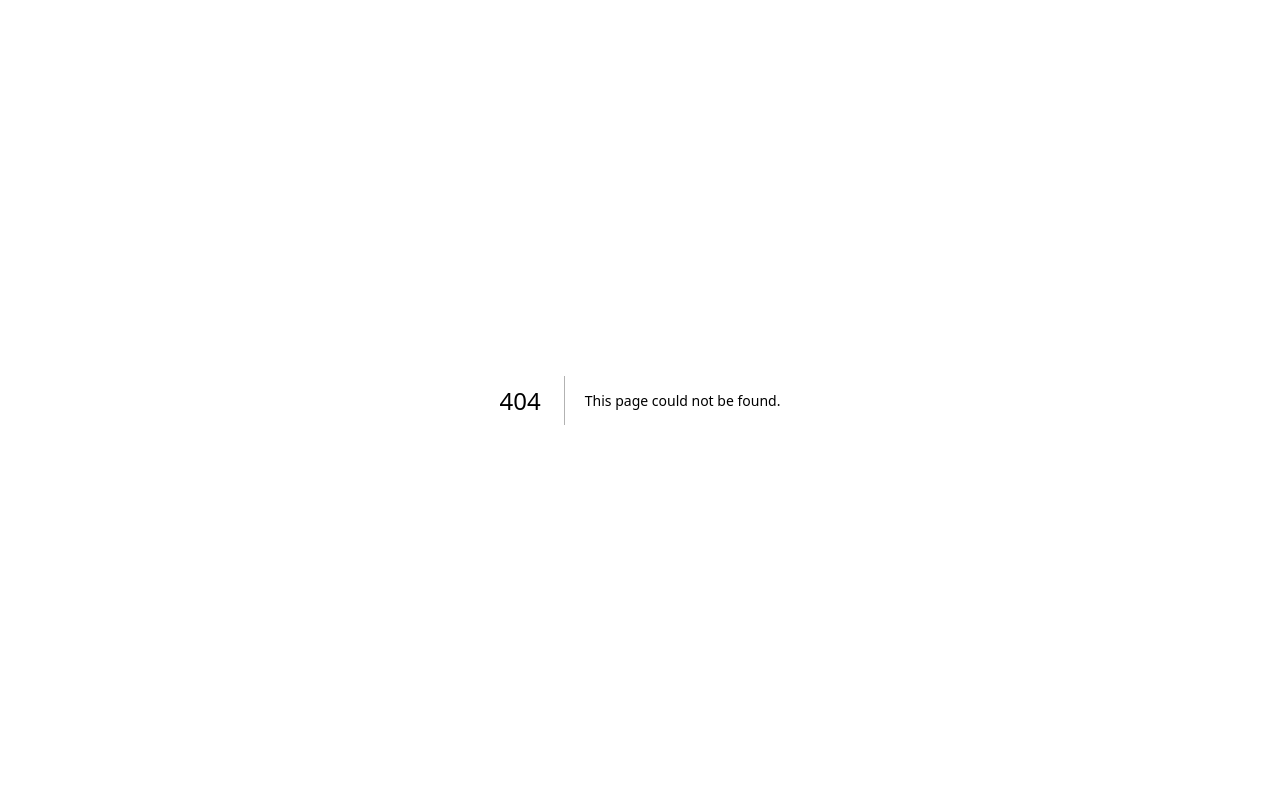
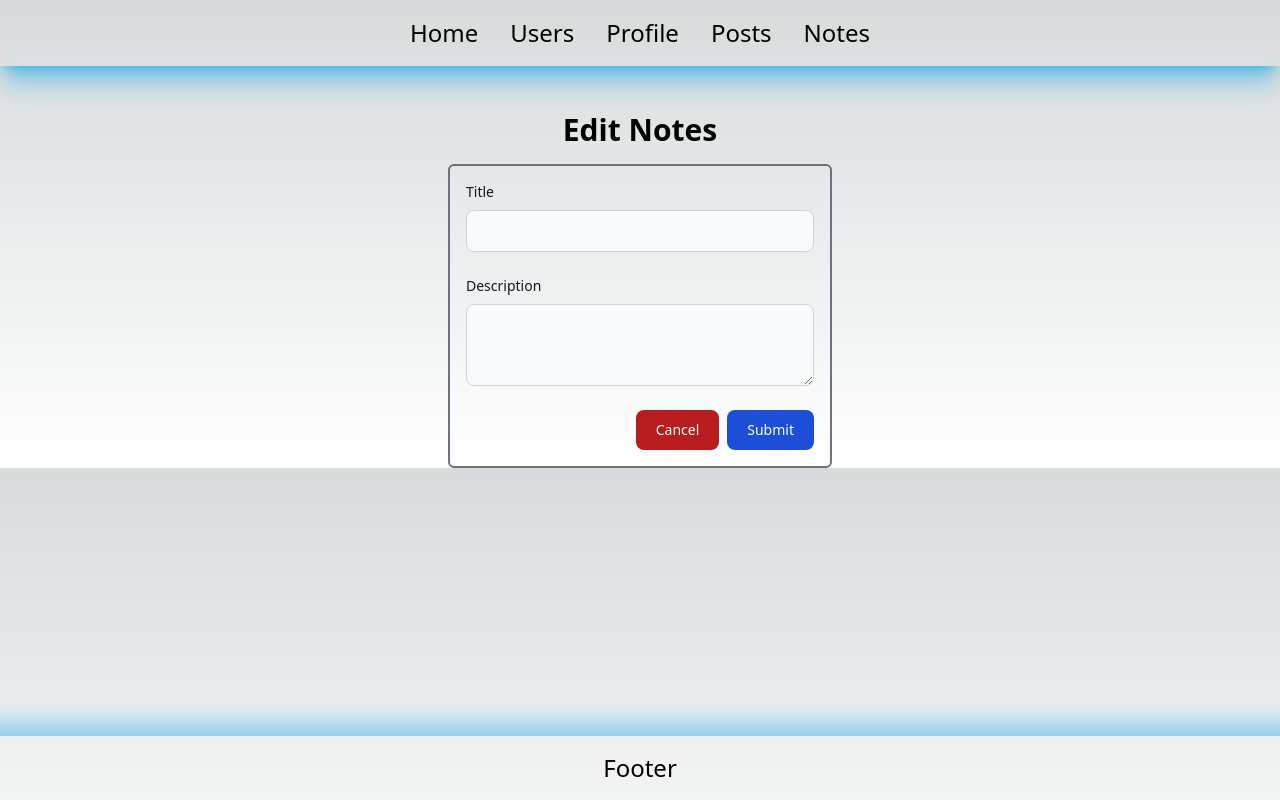
Before and after one commit to davadwis/belajar-nextjs, a Next.js app: page /notes/edit/1 in a window 1280 px wide. Before the commit this address had no page. Built offline with nearby package versions, Linux system fonts and the light colour scheme; no server answers.

Commit message:
tugas hari-13

```diff
--- a/pages/notes/[id].js
+++ b/pages/notes/[id].js
@@ -1,40 +1,87 @@
 import dynamic from "next/dynamic";
+import Link from "next/link";
 import { useRouter } from "next/router";
+import { useState, useEffect } from "react";
 
 const DynamicLayout = dynamic(() => import("@/layout"), {
   loading: () => <p>Loading...</p>,
 });
 
-const DetailNotes = ({ notes }) => {
+const DetailNotes = () => {
   const router = useRouter();
 
-  let data = notes.data;
+  const { id } = router?.query;
+
+  const [notes, setNotes] = useState();
+
+  const handleDelete = async (id) => {
+    try {
+      const response = await fetch(
+        `https://paace-f178cafcae7b.nevacloud.io/api/notes/delete/${id}`,
+        {
+          method: "DELETE",
+        }
+      );
+      const result = await response.json();
+      if (result?.success) {
+        router.push("/notes");
+      }
+    } catch (error) {}
+  };
+
+  useEffect(() => {
+    async function fetchingData() {
+      const res = await fetch(
+        `https://paace-f178cafcae7b.nevacloud.io/api/notes/${id}`
+      );
+      const listNotes = await res.json();
+      setNotes(listNotes?.data);
+    }
+    fetchingData();
+  }, [id]);
 
   return (
     <>
       <DynamicLayout
-        metaTitle={"Notes " + data?.title}
-        metaDescription={"All Detail From Notes" + data?.title}
+        metaTitle={"Notes " + notes?.title}
+        metaDescription={"All Detail From Notes" + notes?.title}
       >
         <div className="w-full m-auto grid place-content-center mt-24">
           <h2 className="text-3xl font-semibold py-4">Notes: </h2>
           <div className="grid content-center justify-items-center font-light text-2xl">
             <div className="border-2 border-gray-500 rounded-md p-4 w-96">
-              <h3 className="font-semibold">{data?.title}</h3>
+              <h3 className="font-semibold">{notes?.title}</h3>
               <p className="text-base pt-3">Description: </p>
-              <p className="text-gray-400 text-justify">{data?.description}</p>
-              <div
-                className="grid justify-center pt-4"
+              <p className="text-gray-400 text-justify">{notes?.description}</p>
+              <div className="grid justify-center pt-4">
+                <div className="flex pt-6">
+                  <button
                     onClick={() => router.back()}
+                    className="relative inline-flex items-center justify-center p-0.5 mb-2 mr-2 overflow-hidden text-sm font-medium text-gray-900 rounded-lg group bg-gradient-to-br from-cyan-500 to-blue-500 group-hover:from-cyan-500 group-hover:to-blue-500 hover:text-white dark:text-white focus:ring-4 focus:outline-none focus:ring-cyan-200 dark:focus:ring-cyan-800"
                   >
-                <button className="relative inline-flex items-center justify-center p-0.5 mb-2 mr-2 overflow-hidden text-sm font-medium text-gray-900 rounded-lg group bg-gradient-to-br from-cyan-500 to-blue-500 group-hover:from-cyan-500 group-hover:to-blue-500 hover:text-white dark:text-white focus:ring-4 focus:outline-none focus:ring-cyan-200 dark:focus:ring-cyan-800">
                     <span className="relative px-5 py-2.5 transition-all ease-in duration-75 bg-white dark:bg-gray-900 rounded-md group-hover:bg-opacity-0">
                       Back
                     </span>
                   </button>
+                  <Link href={`/notes/edit/${notes?.id}`}>
+                    <button className="relative inline-flex items-center justify-center p-0.5 mb-2 mr-2 overflow-hidden text-sm font-medium text-gray-900 rounded-lg group bg-gradient-to-br from-teal-300 to-lime-300 group-hover:from-teal-300 group-hover:to-lime-300 dark:text-white dark:hover:text-gray-900 focus:ring-4 focus:outline-none focus:ring-lime-200 dark:focus:ring-lime-800">
+                      <span className="relative px-5 py-2.5 transition-all ease-in duration-75 bg-white dark:bg-gray-900 rounded-md group-hover:bg-opacity-0">
+                        Edit
+                      </span>
+                    </button>
+                  </Link>
+                  <button
+                    onClick={() => handleDelete(notes?.id)}
+                    className="relative inline-flex items-center justify-center p-0.5 mb-2 mr-2 overflow-hidden text-sm font-medium text-gray-900 rounded-lg group bg-gradient-to-br from-pink-500 to-orange-400 group-hover:from-pink-500 group-hover:to-orange-400 hover:text-white dark:text-white focus:ring-4 focus:outline-none focus:ring-pink-200 dark:focus:ring-pink-800"
+                  >
+                    <span className="relative px-5 py-2.5 transition-all ease-in duration-75 bg-white dark:bg-gray-900 rounded-md group-hover:bg-opacity-0">
+                      Delete
+                    </span>
+                  </button>
+                </div>
               </div>
               <div className="grid justify-end pt-2 pb-2">
-                <p className="text-xs">Updated at: {data?.updated_at}</p>
+                <p className="text-xs">Updated at: {notes?.updated_at}</p>
               </div>
             </div>
           </div>
@@ -45,27 +92,27 @@ const DetailNotes = ({ notes }) => {
 };
 export default DetailNotes;
 
-export async function getStaticPaths() {
-  const res = await fetch("https://paace-f178cafcae7b.nevacloud.io/api/notes");
-  const notes = await res.json();
+// export async function getStaticPaths() {
+//   const res = await fetch("https://paace-f178cafcae7b.nevacloud.io/api/notes");
+//   const notes = await res.json();
 
-  const paths = notes.data.map((item) => ({
-    params: {
-      id: item.id,
-    },
-  }));
+//   const paths = notes.data.map((item) => ({
+//     params: {
+//       id: item.id,
+//     },
+//   }));
 
-  return {
-    paths,
-    fallback: false,
-  };
-}
+//   return {
+//     paths,
+//     fallback: false,
+//   };
+// }
 
-export async function getStaticProps(context) {
-  const { id } = context.params;
-  const res = await fetch(
-    `https://paace-f178cafcae7b.nevacloud.io/api/notes/${id}`
-  );
-  const notes = await res.json();
-  return { props: { notes }, revalidate: 10 };
-}
+// export async function getStaticProps(context) {
+//   const { id } = context.params;
+//   const res = await fetch(
+//     `https://paace-f178cafcae7b.nevacloud.io/api/notes/${id}`
+//   );
+//   const notes = await res.json();
+//   return { props: { notes }, revalidate: 10 };
+// }
--- /dev/null
+++ b/pages/notes/edit/[id].js
@@ -0,0 +1,123 @@
+import dynamic from "next/dynamic";
+import { useRouter } from "next/router";
+import { useEffect, useState } from "react";
+
+const DynamicLayout = dynamic(() => import("@/layout"), {
+  loading: () => <p>Loading...</p>,
+});
+
+const EditNotes = () => {
+  const router = useRouter();
+
+  const { id } = router?.query;
+
+  const [notes, setNotes] = useState({
+    title: "",
+    description: "",
+  });
+
+  const HandleSubmit = async () => {
+    try {
+      const response = await fetch(
+        `https://paace-f178cafcae7b.nevacloud.io/api/notes/update/${id}`,
+        {
+          method: "PATCH",
+          headers: {
+            "Content-Type": "application/json",
+          },
+          body: JSON.stringify({
+            title: notes?.title,
+            description: notes?.description,
+          }),
+        }
+      );
+
+      const result = await response.json();
+      if (result?.success) {
+        router.push("/notes");
+      }
+    } catch (error) {}
+  };
+
+  useEffect(() => {
+    async function fetchingData() {
+      const res = await fetch(
+        `https://paace-f178cafcae7b.nevacloud.io/api/notes/${id}`
+      );
+      const listNotes = await res.json();
+      setNotes(listNotes?.data);
+    }
+    fetchingData();
+  }, [id]);
+
+  return (
+    <>
+      <DynamicLayout
+        metaTitle="Add New Notes"
+        metaDescription="Form to Make a New Notes"
+      >
+        <div className="w-full m-auto grid place-content-center mt-24">
+          <h2 className="text-3xl font-semibold py-4 text-center">
+            Edit Notes
+          </h2>
+          <div className="grid content-center justify-items-center font-light text-2xl">
+            <div className="border-2 border-gray-500 rounded-md p-4 w-96">
+              <div className="mb-6">
+                <label
+                  htmlFor="base-input"
+                  className="block mb-2 text-sm font-medium text-gray-900 dark:text-white"
+                >
+                  Title
+                </label>
+                <input
+                  type="text"
+                  name="title"
+                  id="title"
+                  value={notes?.title}
+                  onChange={(event) =>
+                    setNotes({ ...notes, title: event.target.value })
+                  }
+                  className="bg-gray-50 border border-gray-300 text-gray-900 text-sm rounded-lg focus:ring-blue-500 focus:border-blue-500 block w-full p-2.5 dark:bg-gray-700 dark:border-gray-600 dark:placeholder-gray-400 dark:text-white dark:focus:ring-blue-500 dark:focus:border-blue-500"
+                />
+              </div>
+              <div className="mb-6">
+                <label
+                  htmlFor="large-input"
+                  className="block mb-2 text-sm font-medium text-gray-900 dark:text-white"
+                >
+                  Description
+                </label>
+                <textarea
+                  type="text"
+                  name="description"
+                  id="description"
+                  value={notes?.description}
+                  onChange={(event) =>
+                    setNotes({ ...notes, description: event.target.value })
+                  }
+                  className="text-base block w-full p-4 text-gray-900 border border-gray-300 rounded-lg bg-gray-50 sm:text-md focus:ring-blue-500 focus:border-blue-500 dark:bg-gray-700 dark:border-gray-600 dark:placeholder-gray-400 dark:text-white dark:focus:ring-blue-500 dark:focus:border-blue-500"
+                ></textarea>
+              </div>
+              <div className="flex place-content-end gap-2">
+                <button
+                  onClick={() => router.back()}
+                  className="text-white bg-red-700 hover:bg-red-800 focus:ring-4 focus:outline-none focus:ring-red-300 font-medium rounded-lg text-sm px-5 py-2.5 text-center dark:bg-red-600 dark:hover:bg-red-700 dark:focus:ring-red-800"
+                >
+                  Cancel
+                </button>
+                <button
+                  type="submit"
+                  onClick={() => HandleSubmit()}
+                  className="text-white bg-blue-700 hover:bg-blue-800 focus:ring-4 focus:outline-none focus:ring-blue-300 font-medium rounded-lg text-sm px-5 py-2.5 text-center dark:bg-blue-600 dark:hover:bg-blue-700 dark:focus:ring-blue-800"
+                >
+                  Submit
+                </button>
+              </div>
+            </div>
+          </div>
+        </div>
+      </DynamicLayout>
+    </>
+  );
+};
+export default EditNotes;
--- a/pages/notes/index.js
+++ b/pages/notes/index.js
@@ -10,6 +10,21 @@ const DynamicLayout = dynamic(() => import("@/layout"), {
 const Notes = () => {
   const router = useRouter();
   const [notes, setNotes] = useState();
+
+  const handleDelete = async (id) => {
+    try {
+      const response = await fetch(
+        `https://paace-f178cafcae7b.nevacloud.io/api/notes/delete/${id}`,
+        {
+          method: "DELETE",
+        }
+      );
+      const result = await response.json();
+      if (result?.success) {
+        router.reload();
+      }
+    } catch (error) {}
+  };
 
   useEffect(() => {
     async function fetchingData() {
@@ -25,7 +40,7 @@ const Notes = () => {
   return (
     <>
       <DynamicLayout metaTitle="Notes" metaDescription="All Notes">
-        <div className="w-full grid place-content-center mt-24">
+        <div className="w-full grid place-content-center mt-24 mb-24">
           <div className="flex justify-between">
             <h2 className="text-3xl font-semibold">Notes: </h2>
             <Link href={`/notes/add`}>
@@ -36,34 +51,37 @@ const Notes = () => {
               </button>
             </Link>
           </div>
-          <div className="grid grid-cols-2 p-4 font-light text-2xl gap-4 place-content-center">
+          <div className="grid md:grid-cols-2 p-4 font-light text-2xl gap-4 place-content-center">
             {notes?.data?.map((item) => (
               <>
-                <div className="border-2 border-gray-500 rounded-md p-4">
+                <div className="border-2 border-gray-500 rounded-md p-4 w-96">
                   <h3 className="font-semibold">{item?.title}</h3>
-                  <p className="text-gray-400 text-lg">{item.description}</p>
+                  <p className="text-gray-400 text-lg line-clamp-1">
+                    {item?.description}
+                  </p>
                   <div className="flex pt-6 place-content-end">
-                    {/* <Link href={`/notes/${item?.id}`}>
+                    <Link href={`/notes/${item?.id}`}>
                       <button className="relative inline-flex items-center justify-center p-0.5 mb-2 mr-2 overflow-hidden text-sm font-medium text-gray-900 rounded-lg group bg-gradient-to-br from-cyan-500 to-blue-500 group-hover:from-cyan-500 group-hover:to-blue-500 hover:text-white dark:text-white focus:ring-4 focus:outline-none focus:ring-cyan-200 dark:focus:ring-cyan-800">
                         <span className="relative px-5 py-2.5 transition-all ease-in duration-75 bg-white dark:bg-gray-900 rounded-md group-hover:bg-opacity-0">
                           Open
                         </span>
                       </button>
-                    </Link> */}
-                    <Link href="#">
+                    </Link>
+                    <Link href={`/notes/edit/${item?.id}`}>
                       <button className="relative inline-flex items-center justify-center p-0.5 mb-2 mr-2 overflow-hidden text-sm font-medium text-gray-900 rounded-lg group bg-gradient-to-br from-teal-300 to-lime-300 group-hover:from-teal-300 group-hover:to-lime-300 dark:text-white dark:hover:text-gray-900 focus:ring-4 focus:outline-none focus:ring-lime-200 dark:focus:ring-lime-800">
                         <span className="relative px-5 py-2.5 transition-all ease-in duration-75 bg-white dark:bg-gray-900 rounded-md group-hover:bg-opacity-0">
                           Edit
                         </span>
                       </button>
                     </Link>
-                    <Link href="#">
-                      <button className="relative inline-flex items-center justify-center p-0.5 mb-2 mr-2 overflow-hidden text-sm font-medium text-gray-900 rounded-lg group bg-gradient-to-br from-pink-500 to-orange-400 group-hover:from-pink-500 group-hover:to-orange-400 hover:text-white dark:text-white focus:ring-4 focus:outline-none focus:ring-pink-200 dark:focus:ring-pink-800">
-                        <span className="relative px-5 py-2.5 transition-all ease-in duration-75 bg-white dark:bg-gray-900 rounded-md group-hover:bg-opacity-0">
-                          Delete
-                        </span>
-                      </button>
-                    </Link>
+                    <button
+                      onClick={() => handleDelete(item?.id)}
+                      className="relative inline-flex items-center justify-center p-0.5 mb-2 mr-2 overflow-hidden text-sm font-medium text-gray-900 rounded-lg group bg-gradient-to-br from-pink-500 to-orange-400 group-hover:from-pink-500 group-hover:to-orange-400 hover:text-white dark:text-white focus:ring-4 focus:outline-none focus:ring-pink-200 dark:focus:ring-pink-800"
+                    >
+                      <span className="relative px-5 py-2.5 transition-all ease-in duration-75 bg-white dark:bg-gray-900 rounded-md group-hover:bg-opacity-0">
+                        Delete
+                      </span>
+                    </button>
                   </div>
                 </div>
               </>
@@ -75,9 +93,3 @@ const Notes = () => {
   );
 };
 export default Notes;
-
-// export async function getStaticProps() {
-//   const res = await fetch('https://paace-f178cafcae7b.nevacloud.io/api/notes')
-//   const notes = await res.json()
-//   return { props: { notes }, revalidate: 10 }
-// }
```
Also changed, not shown: pages/posts/index.js (+18 -18 lines). Lines whose indentation alone changed are shown as unchanged.
